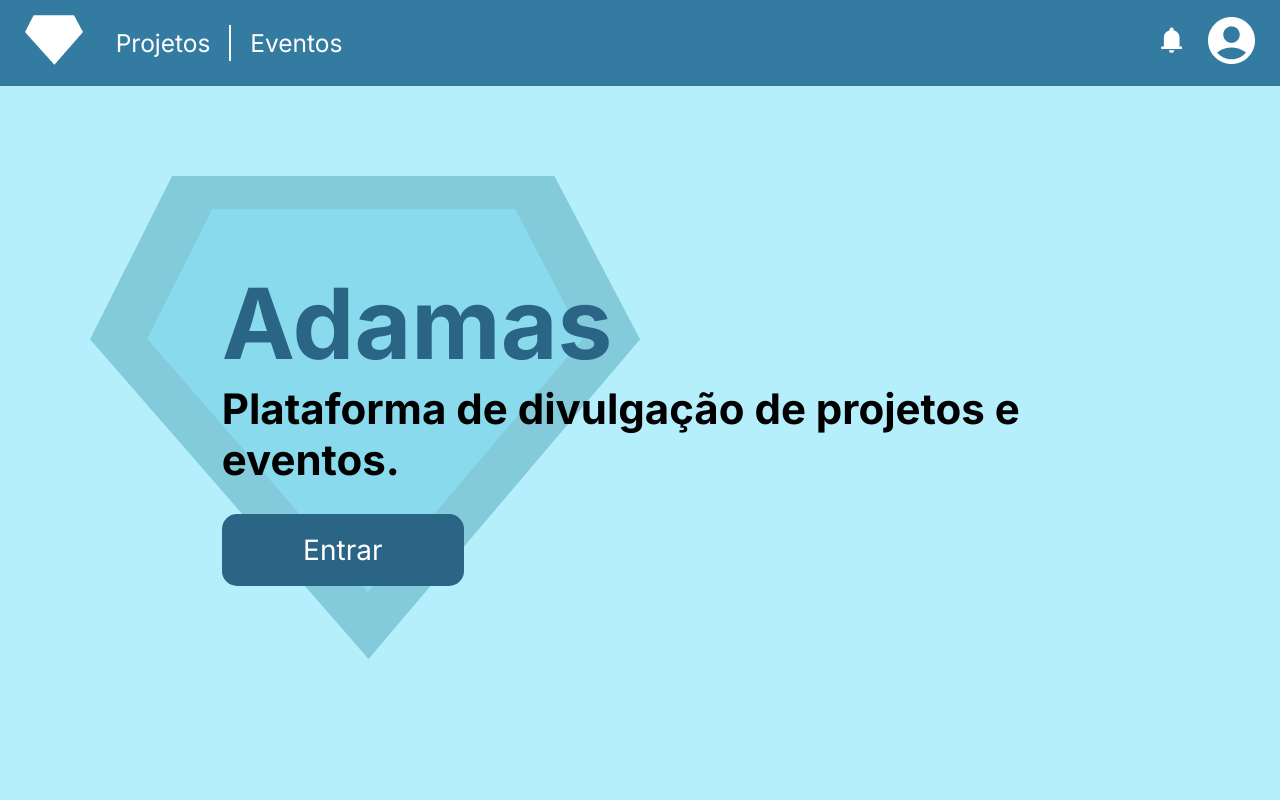
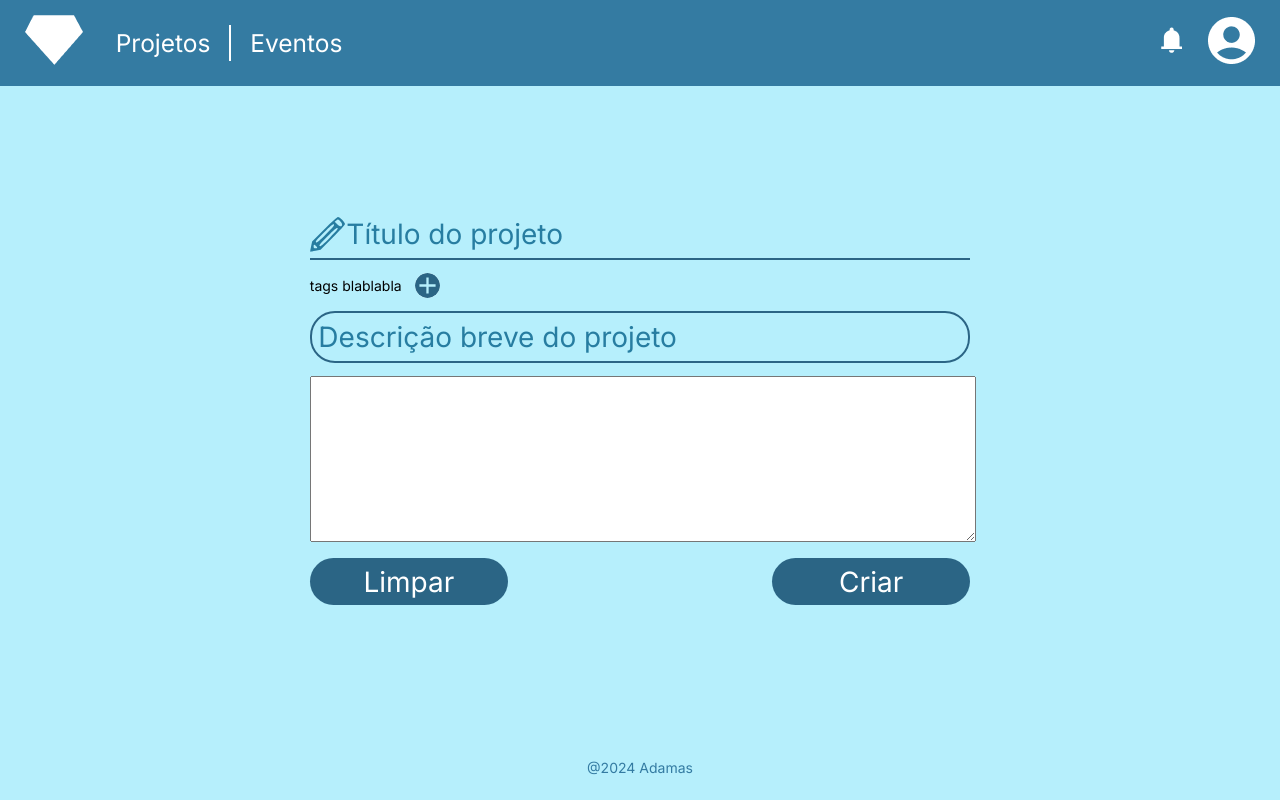
Before and after one commit to Noobolon/Adamas-FrontEnd, a Vue app: page /criar-projeto in a window 1280 px wide. Before the commit this address led to /. Shown: the top 800 px of the page. Built offline with nearby package versions, Linux system fonts and the light colour scheme.

Commit message:
página de criação de projetos + estilização (funcionalidade incompleta)

```diff
--- a/src/router/index.js
+++ b/src/router/index.js
@@ -15,6 +15,13 @@ export const router = createRouter({
       name: 'tipo de conta',
       component: () => import('../views/register/AccountType.vue')
     },
+
+    {
+      path: '/criar-projeto',
+      name: 'criar projeto',
+      component: () => import('../views/CreateProject.vue')
+    },
+
 
     // Usuário (temporário, depois provavelmente será colocado em um lugar próprio)
     {
--- /dev/null
+++ b/src/views/CreateProject.vue
@@ -0,0 +1,221 @@
+<script>
+import api from '@/api';
+import { useAuthStore } from '@/stores/authentication';
+
+
+export default{
+    name: "CreateProject",
+
+    data(){
+        return{
+            user_token: undefined,
+            title: this.title,
+            description: this.description,
+            content: this.content,
+
+            tags: []
+        }
+
+    },
+
+    setup() {
+        const authStore = useAuthStore()
+        return { authStore }
+    },
+
+    methods: {
+        async createProject(token){
+            try {
+                await api.post("/project",{
+                    title: this.title,
+                    description: this.description,
+                    content: this.content
+                })
+                .then(function (response){
+                    console.log(response)
+                })
+
+            } catch (error) {
+                console.log(error)
+            }
+
+        }
+
+    },
+
+    created(){
+        this.user_token = this.authStore.getToken
+        console.log(this.user_token) // deletar depois
+    }
+
+}
+
+</script>
+
+<template>
+
+<main>
+
+    <form @submit.prevent="createProject(this.user_token)">
+        <input id="title" placeholder="Título do projeto" type="text" required>
+
+        <!-- aqui ficarão as tags -->
+         <div class="tags">
+            <button id="add_tag_button" v-if="tags.length <= 3"></button>
+            <div>tags blablabla</div>
+         </div>
+
+        <input id="desc" v-model="description" placeholder="Descrição breve do projeto" type="text" required>
+
+        <div class="content">
+
+            <!-- placeholder pro editor de markdown que adiconarei depois (se possível) -->
+            <textarea v-model="content" rows="10" cols="10"></textarea>
+
+        </div>
+
+        <div id="buttons">
+            <button type="reset">Limpar</button>
+            <button type="submit">Criar</button>
+        </div>
+
+    </form>
+
+
+</main>
+
+</template>
+
+<style>
+@import url(@/assets/css/categorias.css);
+
+main{
+    padding: 7%;
+    display: flex;
+    flex-direction: row;
+}
+
+form{
+    display: flex;
+    flex-direction: column;
+    justify-content: center;
+
+    margin: 2% auto auto auto;
+    width: 60%;
+}
+
+input{
+    background-color: #00000000;
+    border: none;
+    border-bottom: 2px solid var(--ButtonColor);
+
+    font-size: 2rem;
+
+    padding: 1%;
+    caret-color: var(--TextFieldColor);
+    margin: 2% 0;
+}
+
+input:focus{
+    outline: none;
+}
+
+input::placeholder{
+    font-weight: normal;
+    color: var(--TextFieldColor);
+}
+
+
+textarea{
+    width: 100%;
+}
+
+
+.tags{
+    display: flex;
+    flex-direction: row-reverse;
+    justify-content: left;
+    align-items: center;
+}
+
+.tags > *{
+    margin-right: 2%;
+}
+
+#add_tag_button{
+    background-image: url(/symbols/AddIcon.svg);
+    background-repeat: no-repeat;
+    background-size: cover;
+    background-position: center;
+
+    min-height: 25px;
+    min-width: 25px;
+    border-radius: 100%;
+    border: none;
+}
+
+#add_tag_button:hover{
+    cursor: pointer;
+}
+
+/* Botões de limpar e enviar */
+
+#buttons{
+    margin-top: 2%;
+    display: flex;
+    justify-content: space-between;
+}
+
+#buttons button{
+    background-color: var(--ButtonColor);
+    border: none;
+    border-radius: 25px;
+
+
+    width: 30%;
+    padding: 1% 0;
+
+    font-size: 2rem;
+    color: var(--Text2);
+    text-align: center;
+}
+
+
+/* Customização do título */
+
+#title{
+    background-image: url(/symbols/PencilIcon.svg);
+    background-size: 35px;
+    background-position: left;
+    background-repeat: no-repeat;
+    text-indent: 30px;
+
+    font-weight: bold;
+}
+
+#title:hover{
+    cursor: pointer;
+}
+
+#title:focus{
+    background-image: none;
+    text-indent: 0px;
+    cursor: text;
+}
+
+#title::placeholder{
+    font-weight: normal;
+}
+
+
+/* Customização da descrição */
+
+#desc{
+    border: 2px solid var(--ButtonColor);
+    border-radius: 25px;
+}
+
+
+
+
+</style>
```
Also changed, not shown: public/symbols/AddIcon.svg (added), public/symbols/PencilIcon.svg (added).
